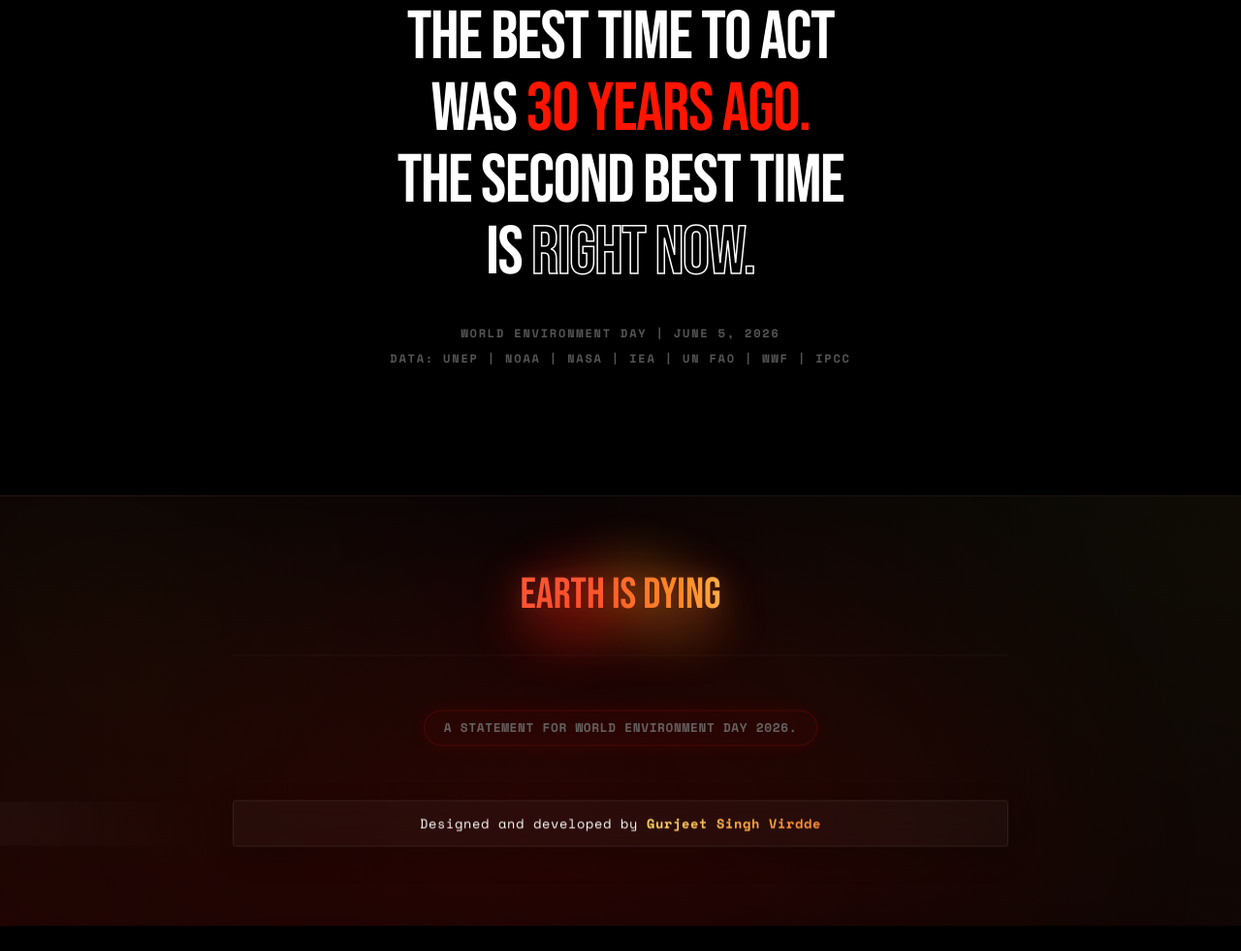
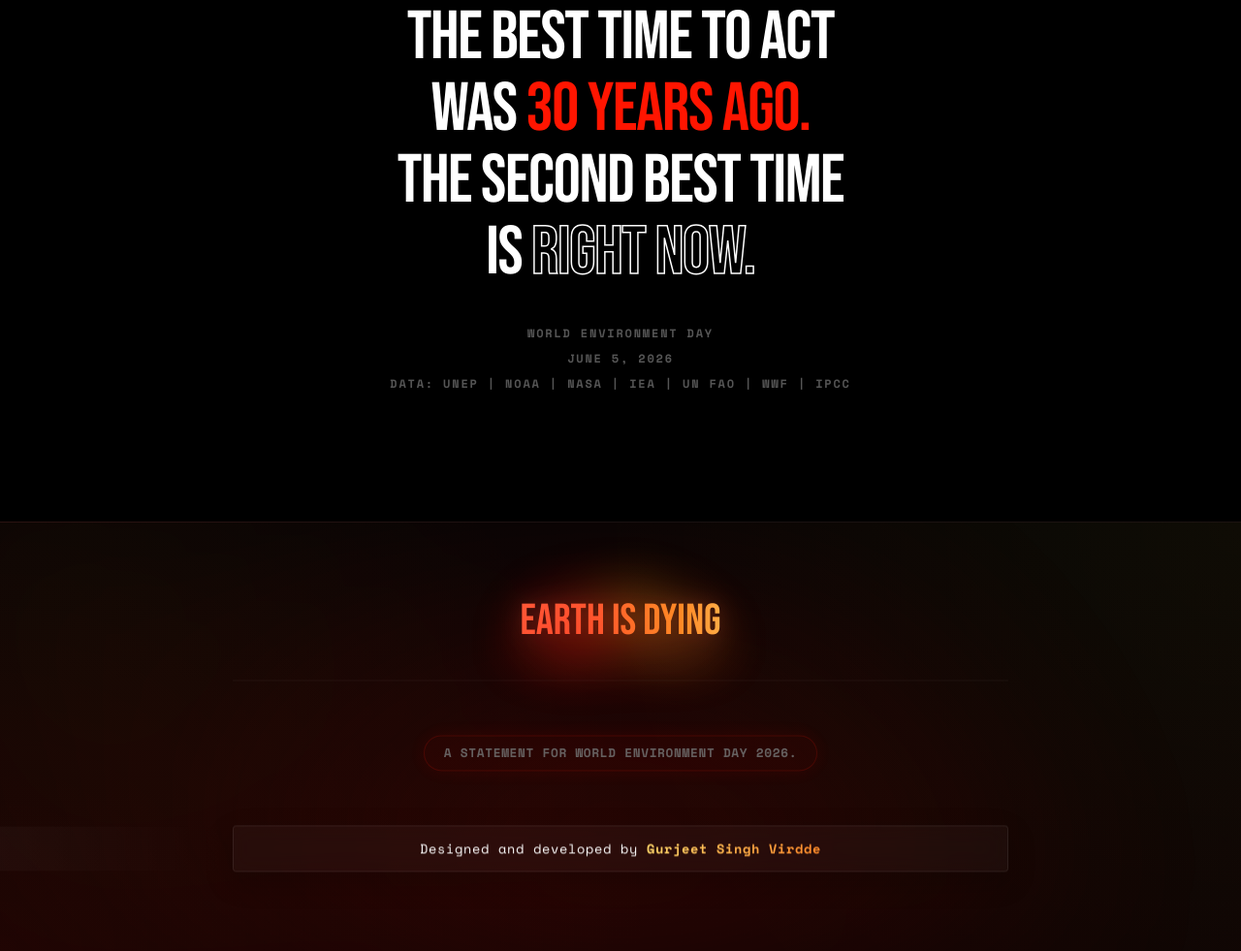
Before and after one commit to gurjeetsinghvirdee/environment-day-2026, a plain HTML site: page index.html in a window 1280 px wide. Shown: the part 7630-8611 px from the top of the page at 97% size. Before the commit the page ends 8585 px from the top, so only its background shows below. Drawn offline with nearby package versions, Linux system fonts and the light colour scheme.

Commit message:
style: refine exit section typography and footer interactivity

```diff
--- a/index.html
+++ b/index.html
@@ -474,17 +474,19 @@
       THE SECOND BEST TIME<br>
       IS <span class="hollow-w">RIGHT NOW.</span>
     </p>
-    <p class="exit-src r t-lang" data-en="WORLD ENVIRONMENT DAY | JUNE 5, 2026"
-      data-hi="विश्व पर्यावरण दिवस | 5 जून, 2026">
-      WORLD ENVIRONMENT DAY | JUNE 5, 2026<br>
+    <p class="exit-src r t-lang"
+      data-en="WORLD ENVIRONMENT DAY<br>JUNE 5, 2026"
+      data-hi="विश्व पर्यावरण दिवस<br>5 जून, 2026">
+      WORLD ENVIRONMENT DAY<br>
+      JUNE 5, 2026<br>
       DATA: UNEP | NOAA | NASA | IEA | UN FAO | WWF | IPCC
     </p>
   </section>
 
   <footer>
     <div class="f-brands">
-      <button class="f-brand t-lang js-top-link" type="button" data-en="EARTH IS DYING" data-hi="पृथ्वी मर रही है">EARTH
-        IS DYING</button>
+      <span class="f-brand t-lang" data-en="EARTH IS DYING" data-hi="पृथ्वी मर रही है">EARTH
+        IS DYING</span>
     </div>
     <div class="f-meta">
       <p class="f-copy t-lang" data-en="A statement for World Environment Day 2026."
--- a/styles.css
+++ b/styles.css
@@ -1142,11 +1142,11 @@ footer::before {
 }
 
 .f-brand {
-  appearance: none;
+  display: inline-block;
   border: 0;
   padding: 0;
   background: transparent;
-  cursor: pointer;
+  cursor: default;
   font-family: 'Bebas Neue', sans-serif;
   font-size: 2.8rem;
   line-height: 1;
@@ -1777,6 +1777,10 @@ input[type="range"]::-webkit-slider-thumb {
     font-size: 0.9rem;
   }
 
+  .exit-src {
+    line-height: 1.6;
+  }
+
   #bar {
     padding: 0.75rem 1rem;
     justify-content: space-between;
```
